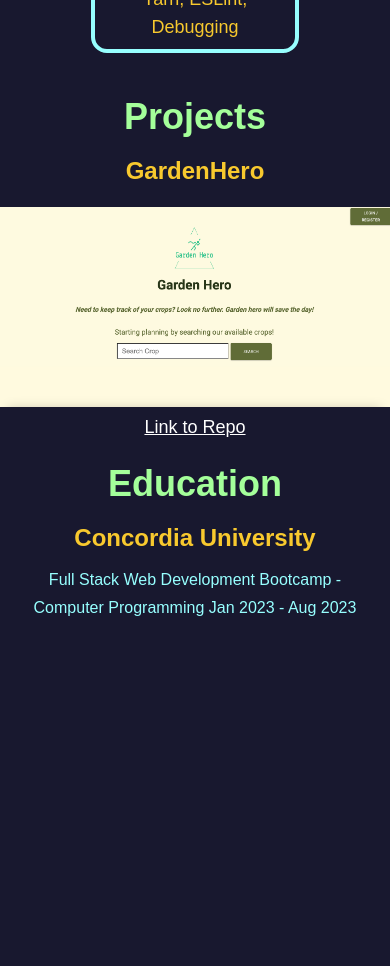
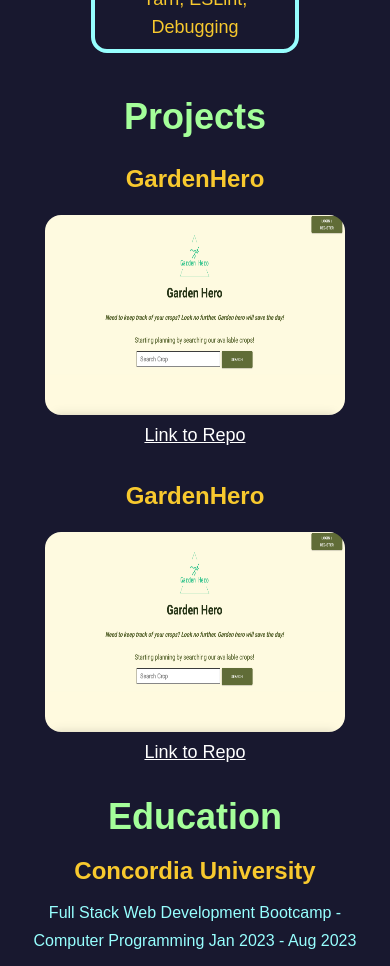
Before and after one commit to jmichelwilliams/jmichelwilliams.github.io, a React (Create React App) app in the folder resume/: page / in a window 390 px wide. Shown: the part 1600-2566 px from the top of the page. Before the commit the page ends 2238 px from the top, so only its background shows below. Built offline with nearby package versions, Linux system fonts and the light colour scheme.

Commit message:
Profile section adjusted for mobile

```diff
--- a/resume/src/components/Projects.js
+++ b/resume/src/components/Projects.js
@@ -6,6 +6,7 @@
   return (
     <Wrapper animationDelay={1}>
       <StyledTitle id="projects">Projects</StyledTitle>
+      <ProjectWrapper>
         <ProjectContainer>
           <StyledProjectTitle>GardenHero</StyledProjectTitle>
           <Link href="https://garden-hero.vercel.app/">
@@ -15,9 +16,20 @@
             Link to Repo
           </Link>
         </ProjectContainer>
+        <ProjectContainer>
+          <StyledProjectTitle>GardenHero</StyledProjectTitle>
+          <Link href="https://garden-hero.vercel.app/">
+            <ProjectImage src={projectPic} alt="GardenHero" />
+          </Link>
+          <Link href="https://github.com/jmichelwilliams/FinalProject-GardenHero">
+            Link to Repo
+          </Link>
+        </ProjectContainer>
+      </ProjectWrapper>
     </Wrapper>
   );
 };
+
 const StyledTitle = styled.h2`
   font-size: 36px;
   margin-bottom: 0px;
@@ -33,13 +45,29 @@
   font-size: 18px;
   margin-top: 8px;
 `;
+const ProjectWrapper = styled.div`
+  display: flex;
+  flex-direction: row;
+  justify-content: center;
+
+  @media (max-width: 576px) {
+    flex-direction: column;
+    align-items: center;
+  }
+`;
 const ProjectContainer = styled.div`
   display: flex;
   flex-direction: column;
   align-items: center;
+  margin: 8px;
 `;
 const ProjectImage = styled.img`
   height: 200px;
   width: 400px;
+  border-radius: 16px;
+
+  @media (max-width: 576px) {
+    width: 300px;
+  }
 `;
 export default Projects;
```
Also changed, not shown: resume/src/components/App.js (+9 -9 lines), 1 other file (tests, documents, lock files or other folders). Lines whose indentation alone changed are shown as unchanged.
